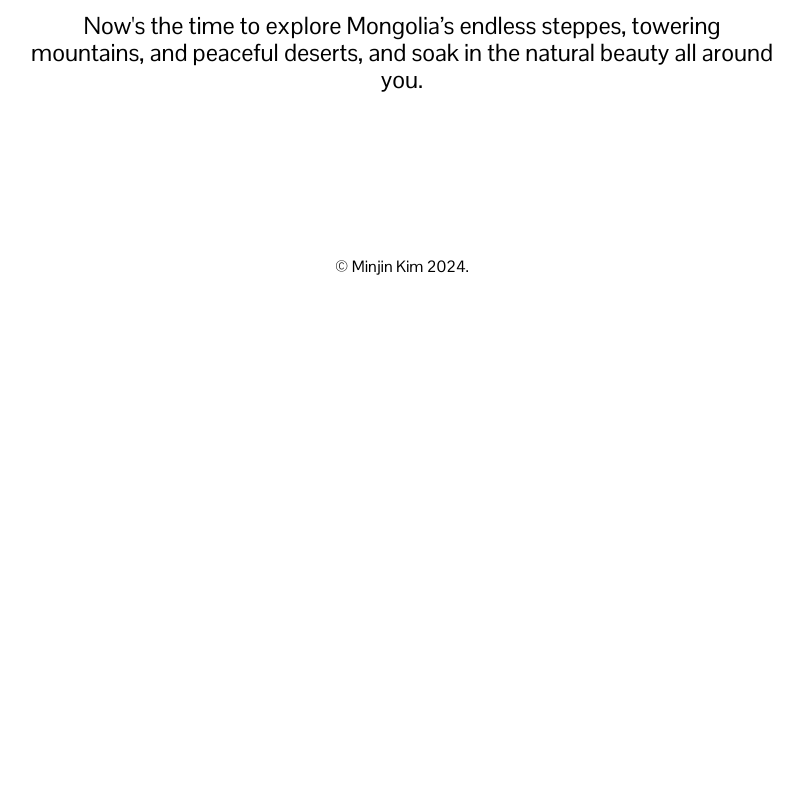
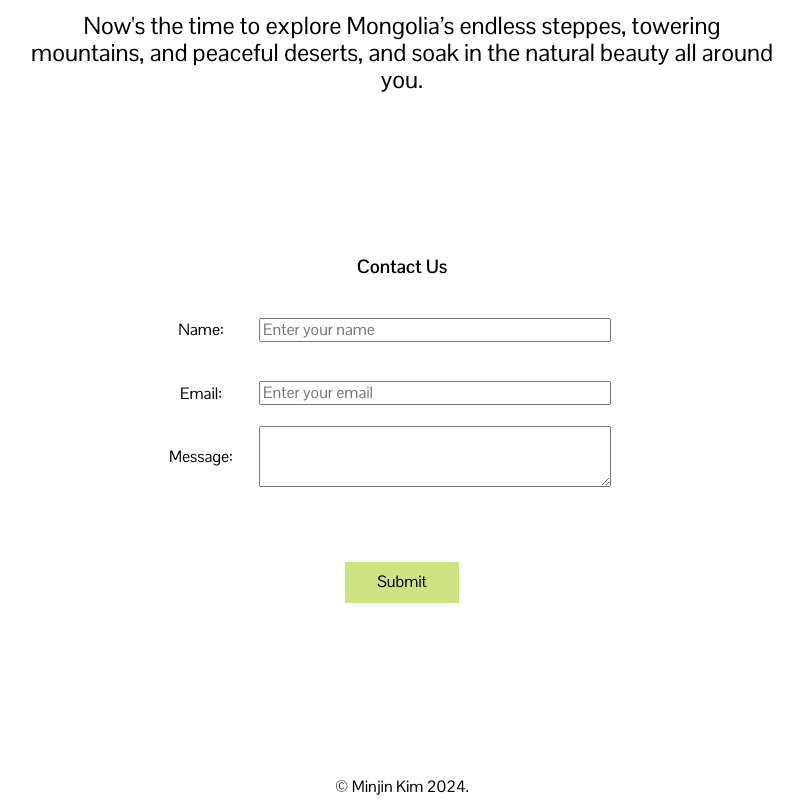
Before and after one commit to MINJINKIM736/FWDP-country-website, a plain HTML site: page index.html in a window 1280 px wide. Shown: the part 1334-2134 px from the top of the page, without its empty margins (238-1041 px from the left). Before the commit the page ends 1615 px from the top, so only its background shows below. Drawn offline with Linux system fonts and the light colour scheme.

Commit message:
added contact-from in index.html

```diff
--- a/index.html
+++ b/index.html
@@ -52,7 +52,7 @@
     <main class="site-wrapper">
 
         <!-- header -->
-        <section class="site-header" id="site-header">
+        <section class="site-header">
             <h1>Mongolia</h1>
             <!-- video -->
             <video class="site-header-video" width=100% poster="media/lake_in_mongolia_img.png" autoplay muted loop playsinline>
@@ -70,8 +70,25 @@
                 <cite>—Mongolian proverb</cite>
             </div>
             <p class="intro-detail">Now's the time to explore Mongolia’s endless steppes, towering mountains, and peaceful deserts, and soak in the natural beauty all around you.</p>
+        </section>
 
+        <section class="contact-form">
+            <h3>Contact Us</h3>
+            <form action="#" method="post">
+                <label for="name">Name:</label>
+                <input type="text" name="name" id="name" placeholder="Enter your name">
+
+                <label for="email">Email:</label>
+                <input type="email" name="email" id="email" placeholder="Enter your email">
+
+                <label for="message">Message:</label>
+                <textarea id="message" name="message" rows="3"></textarea>
+                <input type="submit" value="Submit" class="submit-btn"></form>
+            </form>
         </section>
+
+
+
     </main>
 
     <footer class="site-footer">
--- a/styles/credits.css
+++ b/styles/credits.css
@@ -13,7 +13,7 @@ table td, th {
 }
 
 table tr:first-child {
-    background-color: #dfdede;
+    background-color:#cde384;
 }
 
 
--- a/styles/index.css
+++ b/styles/index.css
@@ -232,3 +232,45 @@ h1 {
 
 	}
 }
+
+
+/* -----contact form----- */
+
+.contact-form {
+	margin: 0 auto;
+}
+
+.contact-form form{
+	display: grid;
+	grid-template-columns: 4rem 14rem;
+	grid-template-rows: repeat(5,1fr);
+	justify-content: center;
+	justify-items: center;
+	align-items: center;
+	gap: 2px;
+}
+
+
+#name, #email, #message{
+	width: 12.5rem;
+}
+
+.submit-btn {
+	grid-row: 5/6;
+	grid-column: 1/3;
+	padding: .7rem 2rem;
+	border: none;
+	background-color: #cde384;
+
+}
+
+@media(min-width: 50em){
+	.contact-form form {
+		grid-template-columns: 4rem 25rem;
+	}
+
+	#name, #email, #message{
+		width: 22rem;
+	}
+
+}
```
